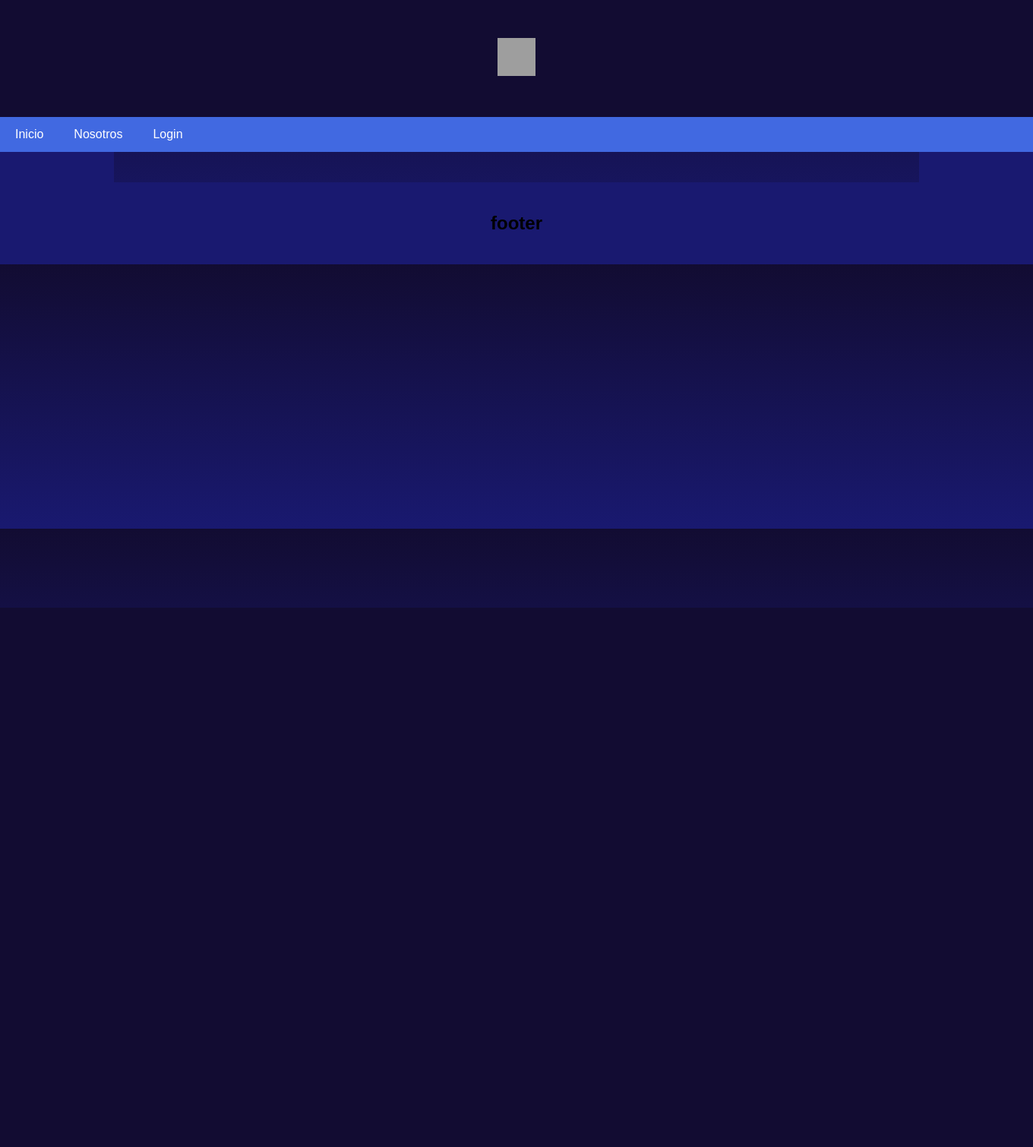
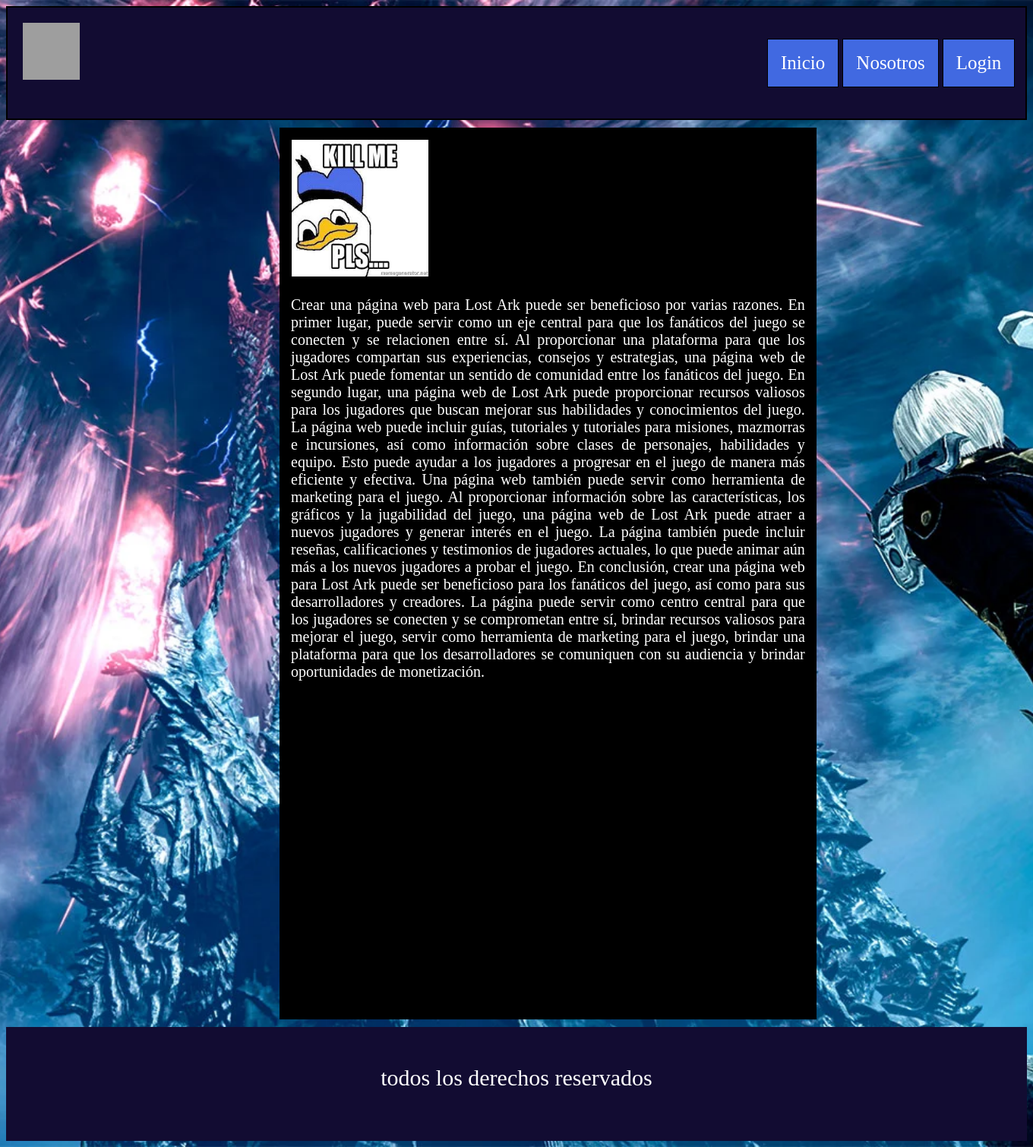
Before and after one commit to JavierPonce-eng/Tarea1css, a PHP site: page /register.html in a window 1360 px wide. Shown: the whole page at 76% size. Before the commit the page ends 800 px from the top, so only its background shows below. Run offline with PHP 8.4, Linux system fonts and the light colour scheme; grey boxes are pictures that could not be loaded.

Commit message:
Se intento arreglar el flex
se cambiaron parametros del flex y unos cuantos pasos mas del grid

```diff
--- a/css/style.css
+++ b/css/style.css
@@ -1,65 +1,58 @@
-*{
-    box-sizing: border-box;
+.grid-container{
+    font-size: 20px;
+    display: grid;
+    grid-template-columns: auto auto auto;
+    grid-template-rows: 150px auto 150px;
+    gap: 10px;
 }
 
-.grid-container{
-    display: grid;
-    background-color: #120c32;
-    grid-template-columns: auto auto auto;
-    grid-template-rows: auto auto auto;
-    justify-content: center;
+.logo-container{
+    display: flex;
 }
 
-.grid-container div{
-    background-color:  #191970;
-    text-align: center;
-    color: white;
-    border: 1px solid black;
+.header-container {
+    display: flex;
+    background-color: #120c32;
+    padding: 20px;
+    border: 2px solid black;
 }
 
 .grid-container aside.left{
     justify-content: center;
     border: 2px solid black;
     text-align: justify;
-    font-size: 23px;
+    font-size: 20px;
+    background-color: black;
+    border: 5px solid;
+    color: white;
+    padding: 10px;
+}
+.grid-container aside.right{
+    justify-content: center;
+    border: 2px solid black;
+    text-align: justify;
+    font-size: 20px;
     background-color: black;
     border: 5px solid;
     color: white;
     padding: 10px;
 }
 
-.grid-container aside.right{
+.grid-container article{
     justify-content: center;
     border: 2px solid black;
     text-align: justify;
-    font-size: 23px;
+    font-size: 20px;
     background-color: black;
-    border: 5px solid;
+    border: 5px solid black;
     color: white;
     padding: 10px;
 }
 
-body{
-    font-family: Arial, Helvetica, sans-serif;
-    margin: 0;
-    padding: 0;
-    background: linear-gradient(#120c32, #191970);
-}
-
 img.logo{
+    height: 75px;
+    width: 75px;
     float: left;
-  }
-
-header{
-    padding: 50px;
-    background-color: #120c32;
-    text-align: center;
-}
-
-nav{
-    display: flex;
-    flex-direction: row;
-    background-color: royalblue;
 }
 
 nav a:hover:not(.active){
@@ -76,34 +69,34 @@
     text-decoration: none;
 }
 
-.row{
-    display: grid;
-    grid-template-columns: 150px auto 150px;
-    grid-template-rows: auto autoS;
+.grid-container footer{
+    text-align: center;
+    padding: 20px;
+    font-size: 30px;
+    background: #120c32;
+    text-align: center;
+    color: white;
 }
 
-aside{
-    flex: 30px;
-    background-color: midnightblue;
-    padding: 20px;
+nav a{
+    margin-left: 5px;
+    display: block;
+    border: 1px solid black;
+    box-sizing: border-box;
+    background: royalblue;
+    padding: 17px;
+    font-size: 25px;
+    text-decoration: none;
 }
 
-section{
-    flex: 70%;
-    background-color: darkblue;
-    padding: 20px;
+nav {
+    float: right;
+    display: flex;
+    align-items: center;
+    width: 300px;
+    margin-left: 900px;
 }
 
-footer{
-    padding: 20px;
-    text-align: center;
-    background-color: #191970;
-
+header, footer{
+    grid-column: 1 / span 3;
 }
-
-@media screen and(max-width: 700px) {
-    nav, .row{
-        flex-direction: column;
-    }
-
-}
--- a/register.html
+++ b/register.html
@@ -6,25 +6,56 @@
         <meta name="viewport" content="width=device-width, initial-scale=1">
         <link href="css/style.css" rel="stylesheet">
     </head>
-    <body>
-        <header>
-            <img style="display: inline;" width="50px" height="50px" src="img/logo.jpg" alt="logo"><br>
-        </header>
-        <nav>
-            <a href="index.html">Inicio</a>
-            <a href="nosotros.html">Nosotros</a>
-            <a href="register.html">Login</a>
-        </nav>
+    <body style="background-image: url(img/backgorund.jpg); background-size: cover; background-repeat: no-repeat; background-position: center;">
+        <div class="grid-container">
+            <header class="header-container">
+                <div>
+                    <img class="logo" src="img/logo.jpg">
+                </div>
+                 <nav>
+                    <a href="index.html">Inicio</a>
+                    <a href="nosotros.html">Nosotros</a>
+                    <a href="register.html">Login</a>
+                </nav>
+            </header>
+            <aside class="left" style="display: grid; grid-row-gap: 10px; border: 0; background-color: black; visibility: hidden;">
+                <div style="grid-row: 1; border: 2px solid black; background-color: black; border: 5px solid black; text-align: center; padding: 10px; width: 300px;">
+                    <img src="img/inspiracion.jpg" style="width: auto; border: 1px solid black; margin: auto; width: 180px; height: 180px;"><br>
+                    <p>Lost Ark is a massively multiplayer online role-playing game (MMORPG) that has taken the gaming world by storm since its release in 2018. The game is developed by Smilegate RPG, and it has gained a massive following due to its immersive gameplay, stunning graphics, and engaging storyline. If you are looking for a game that will keep you hooked for hours on end, then Lost Ark is definitely worth checking out.
 
-        <div class="row">
-            <aside class="left"></aside>
-            <article></article>
-            <aside class="right"></aside>
+                        One of the primary reasons why you should play Lost Ark is its immersive gameplay. The game offers a vast open world that you can explore, complete with numerous quests, dungeons, and raids. As you progress through the game, you will encounter a wide range of enemies, each with their unique abilities and weaknesses. You will need to learn to use your character's abilities and weapons strategically to defeat these enemies and progress through the game.
+
+                        Another reason why Lost Ark is worth playing is its stunning graphics. The game features some of the most beautiful and detailed graphics you will find in an MMORPG. From the intricate character designs to the vividly realized landscapes, Lost Ark is a visual feast for the eyes. Whether you are exploring the lush forests or battling fearsome monsters, the game's graphics will immerse you in its world.</p>
+                </div>
+                <!-- <div style="grid-row: 2; border: 2px solid black; background-color: black; border: 5px solid black; text-align: center; padding: 10px; display: none;">
+                    <p>tu vieja</p>
+                </div> -->
+            </aside>
+            <article>
+                <img src="img/images.jpg" style="width: auto; border: 1px solid black; margin: auto; width: 180px; height: 180px; align-items: center;">
+            <p>Crear una página web para Lost Ark puede ser beneficioso por varias razones. En primer lugar, puede servir como un eje central para que los fanáticos del juego se conecten y se relacionen entre sí. Al proporcionar una plataforma para que los jugadores compartan sus experiencias, consejos y estrategias, una página web de Lost Ark puede fomentar un sentido de comunidad entre los fanáticos del juego.
+
+                En segundo lugar, una página web de Lost Ark puede proporcionar recursos valiosos para los jugadores que buscan mejorar sus habilidades y conocimientos del juego. La página web puede incluir guías, tutoriales y tutoriales para misiones, mazmorras e incursiones, así como información sobre clases de personajes, habilidades y equipo. Esto puede ayudar a los jugadores a progresar en el juego de manera más eficiente y efectiva.
+
+                Una página web también puede servir como herramienta de marketing para el juego. Al proporcionar información sobre las características, los gráficos y la jugabilidad del juego, una página web de Lost Ark puede atraer a nuevos jugadores y generar interés en el juego. La página también puede incluir reseñas, calificaciones y testimonios de jugadores actuales, lo que puede animar aún más a los nuevos jugadores a probar el juego.
+
+                En conclusión, crear una página web para Lost Ark puede ser beneficioso para los fanáticos del juego, así como para sus desarrolladores y creadores. La página puede servir como centro central para que los jugadores se conecten y se comprometan entre sí, brindar recursos valiosos para mejorar el juego, servir como herramienta de marketing para el juego, brindar una plataforma para que los desarrolladores se comuniquen con su audiencia y brindar oportunidades de monetización.</p>
+            </article>
+            <aside class="right" style="visibility: hidden;">
+                <img src="img/arcana.png" style="width: auto; border: 1px solid black; margin: auto; width: 180px; height: 180px;">
+                <p style="text-align: center; font-size: 15px;">Gianni "Giarock" Arcana</p>
+                <img src="img/summoner.png" style="width: auto; border: 1px solid black; margin: auto; width: 180px; height: 180px;">
+                <p style="text-align: center; font-size: 15px;">Francisco "SummonPerkin" Summoner</p>
+                <img src="img/glaivier.png" style="width: auto; border: 1px solid black; margin: auto; width: 180px; height: 180px;">
+                <p style="text-align: center; font-size: 15px;">Javier "GMPoledancer" Glaivier</p>
+            </aside>
+            <footer>
+                <p>
+                    todos los derechos reservados
+                </p>
+            </footer>
         </div>
 
-        <footer>
-            <h2>footer</h2>
-        </footer>
     </body>
     <!-- <body>
         <header>
```
Also changed, not shown: index.html (+47 -41 lines), nosotros.html (+23 -12 lines), img/images.jpg (added), img/inspiracion.jpg (added).
